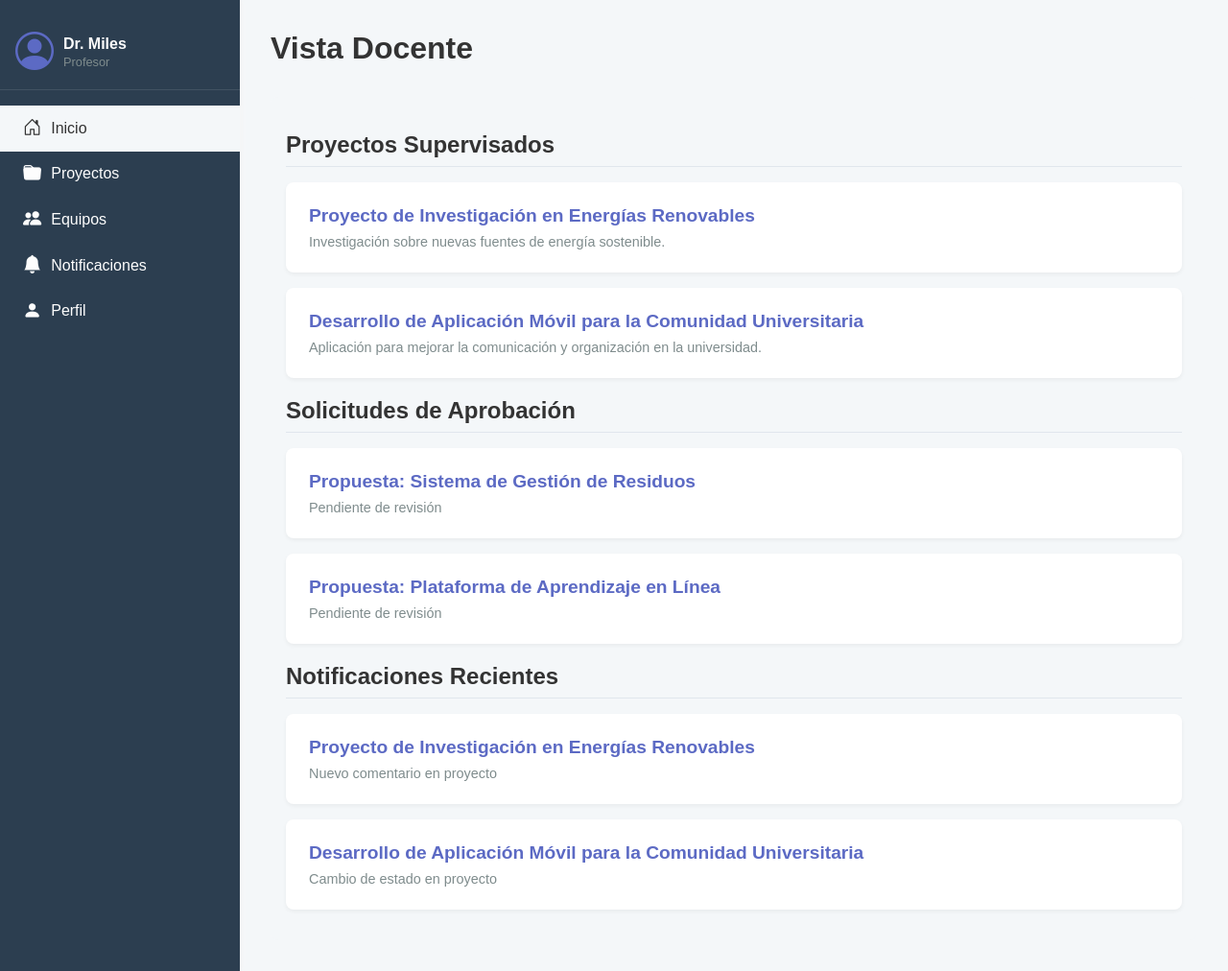
After one commit to Gerardo-Ferreira-Magna/GENIAHUB, a Django app: page /docente/ in a window 1280 px wide. The commit adds this page. Shown: the whole page at 96% size. Run offline with Django 5.2, Linux system fonts and the light colour scheme.

Commit message:
vista_docente

```diff
--- a/BaseDjango/urls.py
+++ b/BaseDjango/urls.py
@@ -8,4 +8,6 @@ urlpatterns = [
     path('', views.home, name='home'),
     path('about/', views.about, name='about'),
     path('contact/', views.contact, name='contact'),
+    path('docente/', views.docente, name='docente'),
+
 ]
--- /dev/null
+++ b/Geniah/static/css/estilo_base.css
@@ -0,0 +1,196 @@
+/* Paleta de colores */
+:root {
+    --bg-light: #f4f7f9;
+    --bg-dark: #2c3e50;
+    --primary: #5c6ac4;
+    --text-light: #fdfdfd;
+    --text-dark: #333;
+    --card-bg: #fff;
+    --border-color: #e0e6ed;
+    --secondary-text: #7f8c8d;
+    --active-bg: #5c6ac4;
+    --active-color: #fff;
+    --gris-claro: #F5F5F5;
+}
+
+/* Reset y estilos base */
+body {
+    font-family: Arial, sans-serif;
+    margin: 0;
+    background-color: var(--bg-light);
+}
+
+.dashboard-container {
+    display: flex;
+    min-height: 100vh;
+}
+
+/* Sidebar (Panel lateral) */
+.sidebar {
+    width: 250px;
+    background-color: var(--bg-dark);
+    color: var(--text-light);
+    display: flex;
+    flex-direction: column;
+    padding: 1rem 0;
+    box-shadow: 2px 0 5px var(--gris-claro);
+    transition: transform 0.3s ease-in-out;
+}
+
+.user-profile {
+    display: flex;
+    align-items: center;
+    padding: 1rem;
+    border-bottom: 1px solid rgba(255, 255, 255, 0.1);
+    margin-bottom: 1rem;
+}
+
+.user-avatar {
+    font-size: 2.5rem;
+    color: var(--primary);
+    margin-right: 10px;
+}
+
+.user-info .user-name {
+    display: block;
+    font-weight: bold;
+}
+
+.user-info .user-role {
+    font-size: 0.8em;
+    color: var(--secondary-text);
+}
+
+.sidebar-nav {
+    flex-grow: 1;
+}
+
+.nav-item {
+    display: flex;
+    align-items: center;
+    padding: 0.8rem 1.5rem;
+    color: var(--text-light);
+    text-decoration: none;
+    transition: background-color 0.3s ease;
+}
+
+.nav-item:hover {
+    background-color: rgba(255, 255, 255, 0.1);
+}
+
+.nav-item.active {
+    background-color: var(--bg-light);
+    color: var(--text-dark);
+}
+
+.nav-item i {
+    font-size: 1.2rem;
+    margin-right: 10px;
+}
+
+/* Contenido principal */
+.main-content {
+    flex-grow: 1;
+    display: flex;
+    flex-direction: column;
+    padding: 2rem;
+}
+
+.main-header {
+    display: flex;
+    align-items: center;
+    gap: 1rem;
+    margin-bottom: 2rem;
+}
+
+.main-header h1 {
+    font-size: 2rem;
+    color: var(--text-dark);
+    margin: 0;
+}
+
+.menu-toggle {
+    display: none;
+    background: none;
+    border: none;
+    font-size: 2rem;
+    cursor: pointer;
+    color: var(--text-dark);
+}
+
+.content-area {
+    background-color: var(--bg-light);
+    border-radius: 8px;
+    padding: 1rem;
+}
+
+/* Estilos de las secciones y tarjetas */
+.section-title {
+    font-size: 1.5rem;
+    color: var(--text-dark);
+    margin-bottom: 1rem;
+    border-bottom: 1px solid var(--border-color);
+    padding-bottom: 0.5rem;
+}
+
+.card {
+    background-color: var(--card-bg);
+    border-radius: 8px;
+    box-shadow: 0 2px 4px rgba(0, 0, 0, 0.05);
+    padding: 1.5rem;
+    margin-bottom: 1rem;
+    display: flex;
+    justify-content: space-between;
+    align-items: center;
+}
+
+.card-info h3 {
+    font-size: 1.2rem;
+    margin: 0;
+    color: var(--primary);
+}
+
+.card-info p {
+    font-size: 0.9rem;
+    color: var(--secondary-text);
+    margin: 0.5rem 0 0;
+}
+
+/* === Responsivo === */
+@media (max-width: 992px) {
+    .dashboard-container {
+        flex-direction: column;
+    }
+
+    .sidebar {
+        position: fixed;
+        top: 0;
+        left: -250px;
+        height: 100%;
+        z-index: 1000;
+        background-color: var(--bg-dark);
+    }
+
+    .sidebar.active {
+        transform: translateX(250px);
+    }
+
+    .menu-toggle {
+        display: block;
+    }
+
+    .main-content {
+        padding-top: 5rem;
+    }
+
+    .main-header {
+        position: fixed;
+        top: 0;
+        left: 0;
+        width: 100%;
+        background-color: var(--bg-light);
+        padding: 1rem 2rem;
+        box-shadow: 0 2px 5px rgba(0, 0, 0, 0.1);
+        z-index: 999;
+    }
+}
--- a/Geniah/templates/base.html
+++ b/Geniah/templates/base.html
@@ -1,29 +1,69 @@
+{% load static %}
 <!DOCTYPE html>
 <html lang="es">
 <head>
     <meta charset="UTF-8">
     <meta name="viewport" content="width=device-width, initial-scale=1.0">
-    <title>{% block title %}Geniah{% endblock %}</title>
-    <link href="https://cdn.jsdelivr.net/npm/bootstrap@5.3.3/dist/css/bootstrap.min.css" rel="stylesheet">
+    <title>{% block title %}Panel de Control{% endblock %}</title>
+    <link rel="stylesheet" href="https://cdn.jsdelivr.net/npm/bootstrap-icons@1.11.3/font/bootstrap-icons.min.css">
+    <link rel="stylesheet" href="{% static 'css/estilo_base.css' %}">
 </head>
 <body>
-    <!-- Navbar -->
-    <nav class="navbar navbar-expand-lg navbar-dark bg-dark">
-        <div class="container">
-            <a class="navbar-brand" href="/">Geniah</a>
-            <div class="collapse navbar-collapse">
-                <ul class="navbar-nav ms-auto">
-                    <li class="nav-item"><a class="nav-link" href="/">Inicio</a></li>
-                    <li class="nav-item"><a class="nav-link" href="/about/">Nosotros</a></li>
-                    <li class="nav-item"><a class="nav-link" href="/contact/">Contacto</a></li>
-                </ul>
+    <div class="dashboard-container">
+        <aside class="sidebar" id="sidebar">
+            <div class="user-profile">
+                <div class="user-avatar">
+                    <i class="bi bi-person-circle"></i>
+                </div>
+                <div class="user-info">
+                    <span class="user-name">Dr. Miles</span>
+                    <span class="user-role">Profesor</span>
+                </div>
             </div>
-        </div>
-    </nav>
+            <nav class="sidebar-nav">
+                <a href="#" class="nav-item active">
+                    <i class="bi bi-house-door"></i>
+                    Inicio
+                </a>
+                <a href="#" class="nav-item">
+                    <i class="bi bi-folder-fill"></i>
+                    Proyectos
+                </a>
+                <a href="#" class="nav-item">
+                    <i class="bi bi-people-fill"></i>
+                    Equipos
+                </a>
+                <a href="#" class="nav-item">
+                    <i class="bi bi-bell-fill"></i>
+                    Notificaciones
+                </a>
+                <a href="#" class="nav-item">
+                    <i class="bi bi-person-fill"></i>
+                    Perfil
+                </a>
+            </nav>
+        </aside>
 
-    <!-- Contenido -->
-    <div class="container mt-4">
-        {% block content %}{% endblock %}
+        <main class="main-content">
+            <header class="main-header">
+                <button class="menu-toggle" id="menu-toggle">
+                    <i class="bi bi-list"></i>
+                </button>
+                <h1>{% block page_title %}Panel Principal del Profesor{% endblock %}</h1>
+            </header>
+            <div class="content-area">
+                {% block content %}
+                {% endblock %}
+            </div>
+        </main>
     </div>
+
+    <script>
+        const toggle = document.getElementById('menu-toggle');
+        const sidebar = document.getElementById('sidebar');
+        toggle.addEventListener('click', () => {
+            sidebar.classList.toggle('active');
+        });
+    </script>
 </body>
 </html>
--- /dev/null
+++ b/Geniah/templates/docente.html
@@ -0,0 +1,53 @@
+{% extends 'base.html' %}
+
+{% block page_title %}Vista Docente{% endblock %}
+
+{% block content %}
+    <div class="section">
+        <h2 class="section-title">Proyectos Supervisados</h2>
+        <div class="card project-card">
+            <div class="card-info">
+                <h3>Proyecto de Investigación en Energías Renovables</h3>
+                <p>Investigación sobre nuevas fuentes de energía sostenible.</p>
+            </div>
+        </div>
+        <div class="card project-card">
+            <div class="card-info">
+                <h3>Desarrollo de Aplicación Móvil para la Comunidad Universitaria</h3>
+                <p>Aplicación para mejorar la comunicación y organización en la universidad.</p>
+            </div>
+        </div>
+    </div>
+
+    <div class="section">
+        <h2 class="section-title">Solicitudes de Aprobación</h2>
+        <div class="card request-card">
+            <div class="card-info">
+                <h3>Propuesta: Sistema de Gestión de Residuos</h3>
+                <p>Pendiente de revisión</p>
+            </div>
+        </div>
+        <div class="card request-card">
+            <div class="card-info">
+                <h3>Propuesta: Plataforma de Aprendizaje en Línea</h3>
+                <p>Pendiente de revisión</p>
+            </div>
+        </div>
+    </div>
+
+    <div class="section">
+        <h2 class="section-title">Notificaciones Recientes</h2>
+        <div class="card notification-card">
+            <div class="card-info">
+                <h3>Proyecto de Investigación en Energías Renovables</h3>
+                <p>Nuevo comentario en proyecto</p>
+            </div>
+        </div>
+        <div class="card notification-card">
+            <div class="card-info">
+                <h3>Desarrollo de Aplicación Móvil para la Comunidad Universitaria</h3>
+                <p>Cambio de estado en proyecto</p>
+            </div>
+        </div>
+    </div>
+{% endblock %}
--- a/Geniah/views.py
+++ b/Geniah/views.py
@@ -10,3 +10,6 @@ def about(request):
 
 def contact(request):
     return render(request, "contact.html")
+
+def docente(request):
+    return render(request, "docente.html")
```
